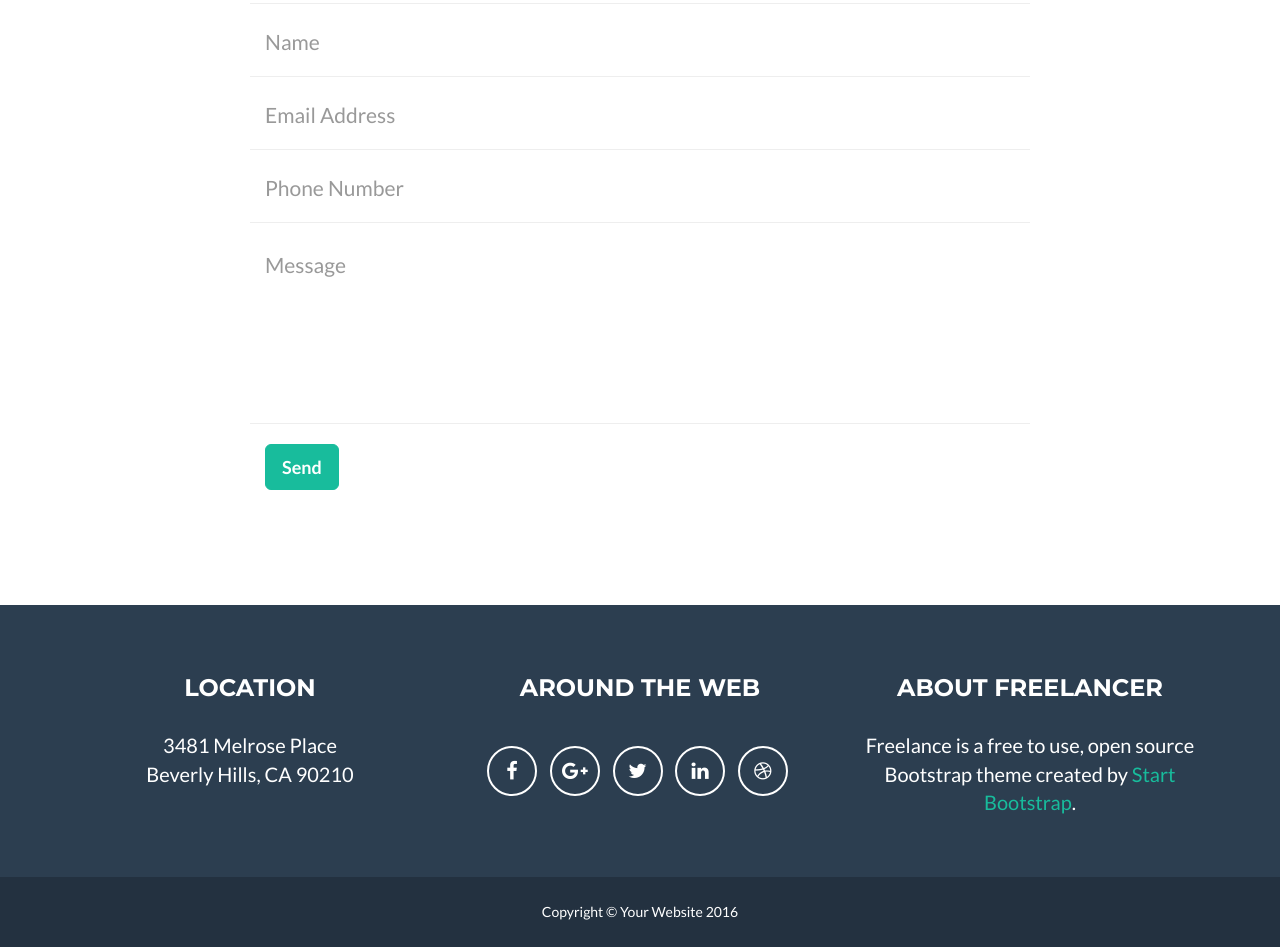
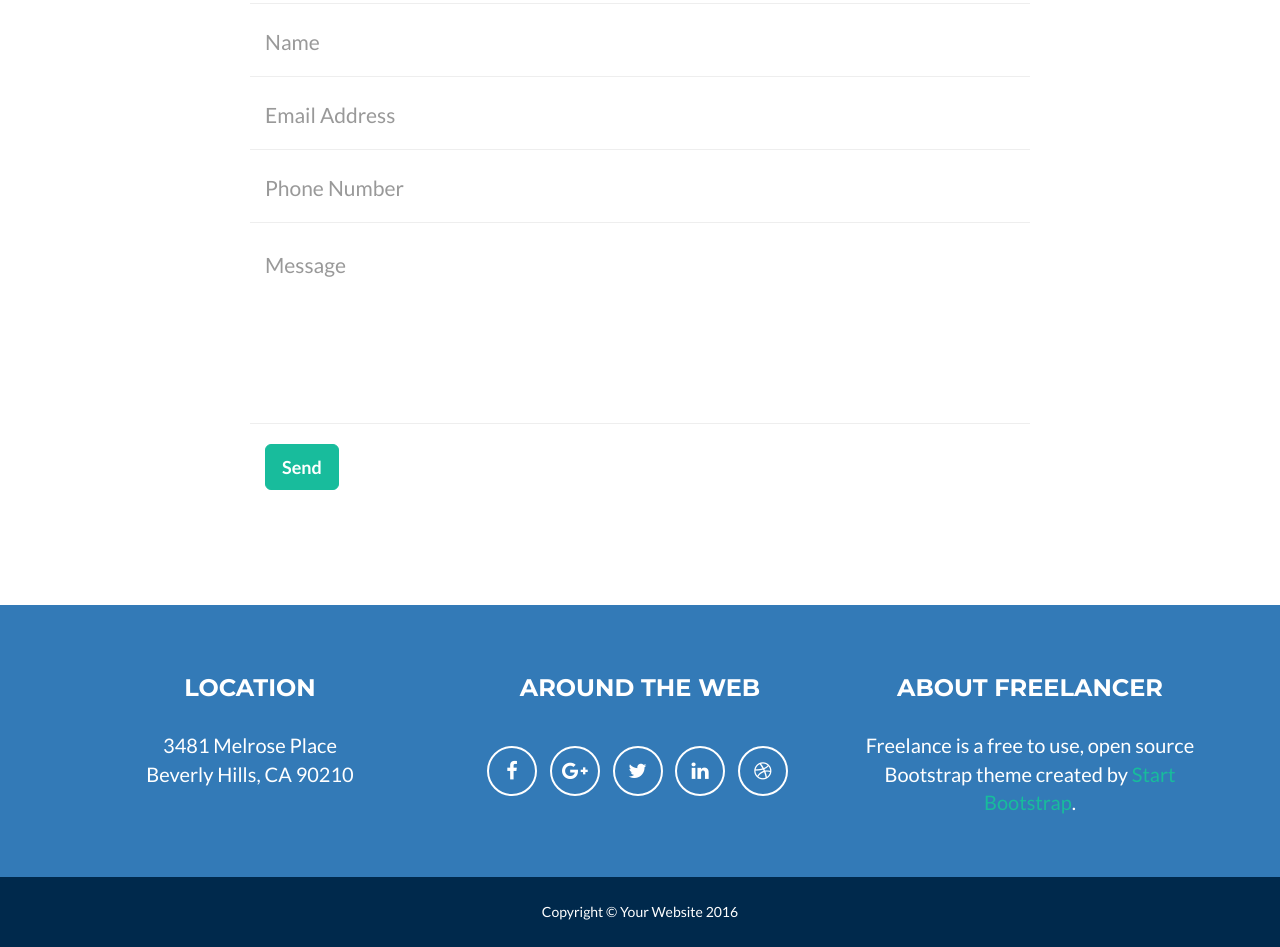
Before and after one commit to HaysS/HaysS.github.io, a website: page index.html in a window 1280 px wide. Shown: the part 2677-3624 px from the top of the page. Drawn offline with nearby package versions, Linux system fonts and the light colour scheme.

Commit message:
Background colors should be all site now, but maybe not

```diff
--- a/css/freelancer.css
+++ b/css/freelancer.css
@@ -181,7 +181,7 @@ section h2 {
   font-size: 3em;
 }
 section.success {
-  background: #18BC9C;
+  background: #337ab7;
   color: white;
 }
 @media (max-width: 767px) {
@@ -297,14 +297,14 @@ footer h3 {
 }
 footer .footer-above {
   padding-top: 50px;
-  background-color: #2C3E50;
+  background-color: #337ab7;
 }
 footer .footer-col {
   margin-bottom: 50px;
 }
 footer .footer-below {
   padding: 25px 0;
-  background-color: #233140;
+  background-color: #00294C;
 }
 .btn-outline {
   color: white;
```
